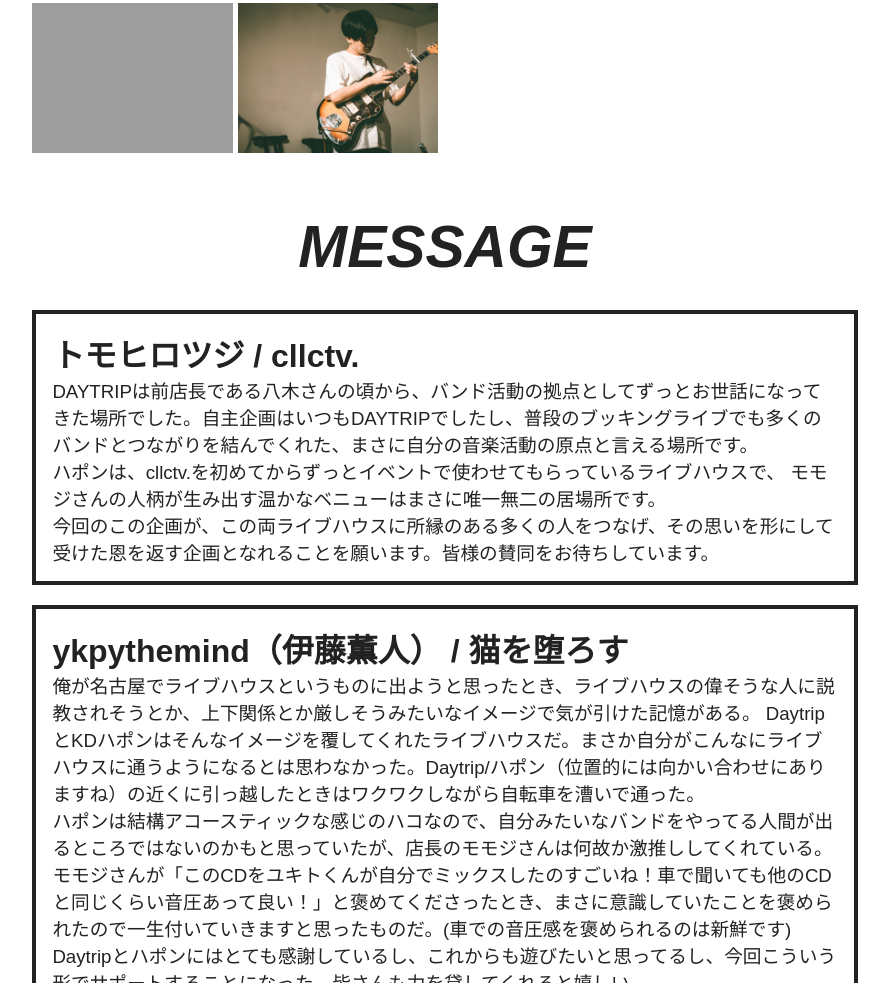
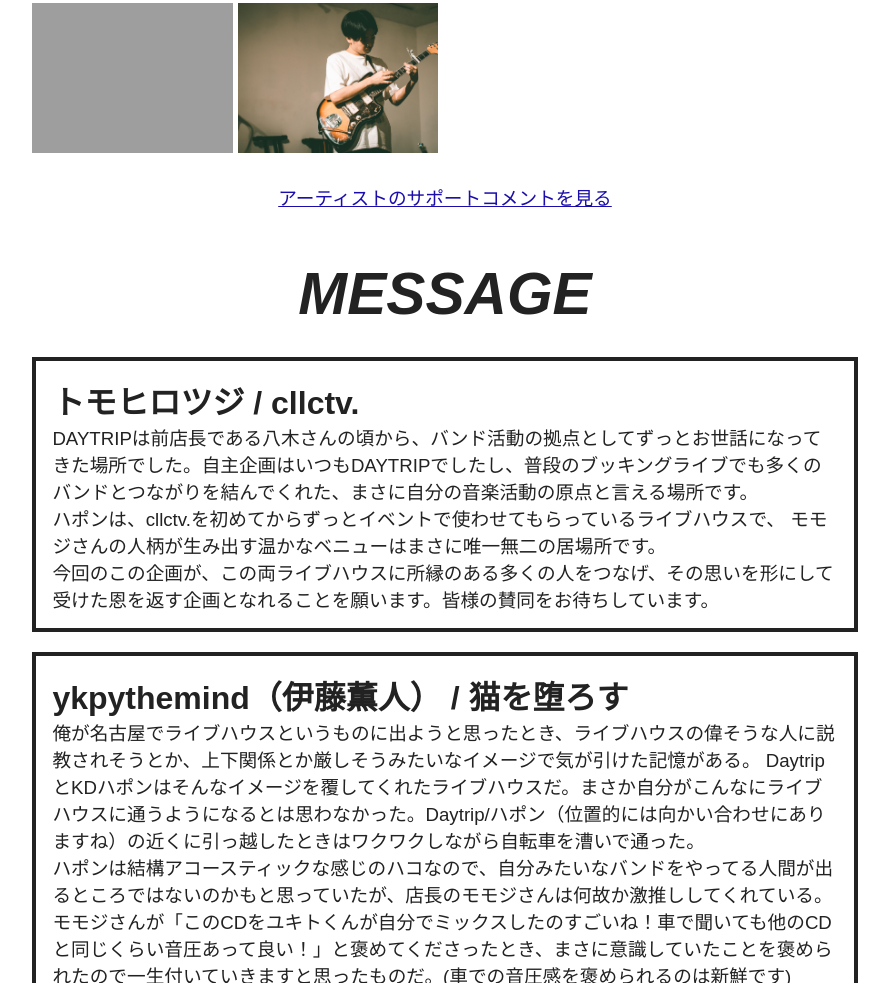
Before and after one commit to ykpythemind/internalmeeting, a Gatsby site: page /compi in a window 1280 px wide. Shown: the part 3785-4768 px from the top of the page, without its empty margins (195-1084 px from the left). Built offline with nearby package versions, Linux system fonts and the light colour scheme; Gatsby itself is replaced by a stand-in of ours; grey boxes are pictures that could not be loaded.

Commit message:
どうせん

```diff
--- a/src/pages/compi/index.js
+++ b/src/pages/compi/index.js
@@ -1,5 +1,5 @@
 import React from "react"
-// import { Link } from "gatsby"
+import { Link } from "gatsby"
 
 import Layout from "../../components/compi/layout"
 import CompiLogoImage from "../../components/compi/logo_image"
@@ -228,6 +228,10 @@ const IndexPage = () => {
 
         <Artists></Artists>
 
+        <CenterP style={{ marginTop: 20 }}>
+          <Link to="/compi/artists">アーティストのサポートコメントを見る</Link>
+        </CenterP>
+
         <SectionTitle>MESSAGE</SectionTitle>
 
         <Message>
```
